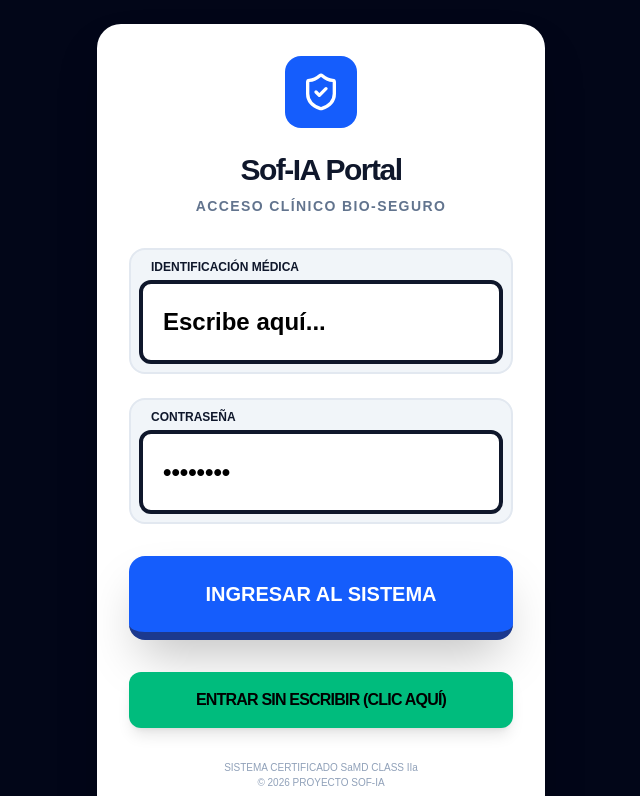
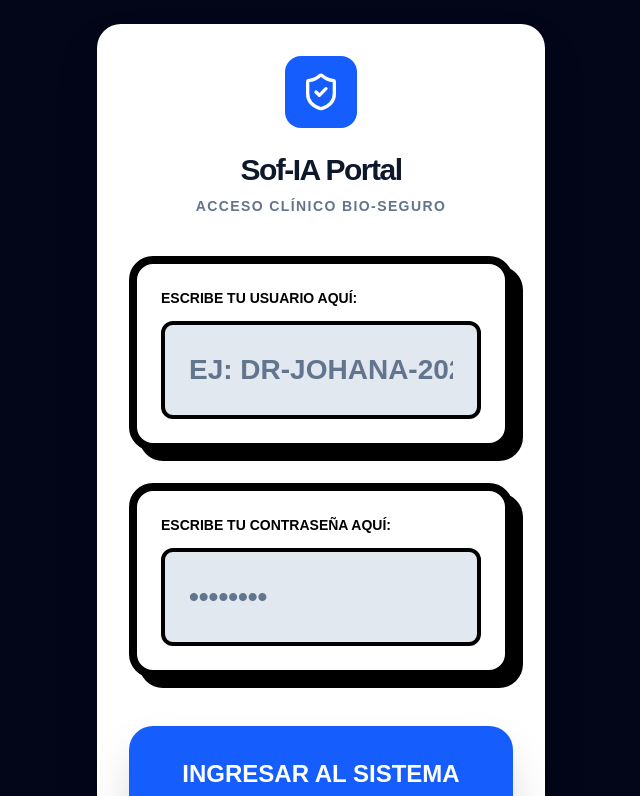
Before and after one commit to miguel1098703887-lgtm/sof-ia-dashboard, a Next.js app: page /sof-ia-dashboard/ in a window 1280 px wide. Shown: the top 796 px of the page, without its empty margins (319-959 px from the left). Built offline with nearby package versions, Linux system fonts and the light colour scheme.

Commit message:
Total login redesign for maximum accessibility: massive fonts, high-contrast borders

```diff
--- a/app/page.tsx
+++ b/app/page.tsx
@@ -124,45 +124,45 @@ export default function SofIAApp() {
           <h1 className="text-3xl font-black text-center text-slate-900 tracking-tighter mb-2">Sof-IA Portal</h1>
           <p className="text-center text-slate-500 text-sm mb-8 uppercase font-bold tracking-widest">Acceso Clínico Bio-Seguro</p>
 
-          <div className="space-y-6">
-            <div className="bg-slate-100 p-2 rounded-2xl border-2 border-slate-200">
-              <label className="text-[12px] font-black text-slate-900 uppercase ml-3 block mb-1">Identificación Médica</label>
+          <div className="space-y-8 mt-10">
+            <div className="bg-white p-6 rounded-3xl border-8 border-black shadow-[10px_10px_0px_#000000]">
+              <label className="text-[14px] font-black text-black uppercase block mb-3">ESCRIBE TU USUARIO AQUÍ:</label>
               <input
                 type="text"
-                placeholder="Escribe aquí..."
-                className="w-full p-5 bg-white border-4 border-slate-900 rounded-xl outline-none focus:ring-4 focus:ring-blue-500 transition-all font-black text-[24px] text-black block placeholder:text-slate-400"
-                style={{ color: '#000000', backgroundColor: '#FFFFFF', opacity: 1, WebkitTextFillColor: '#000000' }}
+                placeholder="EJ: DR-JOHANA-2026"
+                className="w-full p-6 bg-slate-200 border-4 border-black rounded-xl font-black text-[28px] text-black block placeholder:text-slate-500"
+                style={{ color: 'black', fontWeight: '900', opacity: '1' }}
                 value={loginId}
                 onChange={(e) => setLoginId(e.target.value)}
               />
             </div>
-            <div className="bg-slate-100 p-2 rounded-2xl border-2 border-slate-200">
-              <label className="text-[12px] font-black text-slate-900 uppercase ml-3 block mb-1">Contraseña</label>
+            <div className="bg-white p-6 rounded-3xl border-8 border-black shadow-[10px_10px_0px_#000000]">
+              <label className="text-[14px] font-black text-black uppercase block mb-3">ESCRIBE TU CONTRASEÑA AQUÍ:</label>
               <input
                 type="password"
                 placeholder="••••••••"
-                className="w-full p-5 bg-white border-4 border-slate-900 rounded-xl outline-none focus:ring-4 focus:ring-blue-500 transition-all font-black text-[24px] text-black block placeholder:text-slate-400"
-                style={{ color: '#000000', backgroundColor: '#FFFFFF', opacity: 1, WebkitTextFillColor: '#000000' }}
+                className="w-full p-6 bg-slate-200 border-4 border-black rounded-xl font-black text-[28px] text-black block placeholder:text-slate-500"
+                style={{ color: 'black', fontWeight: '900', opacity: '1' }}
                 value={loginPass}
                 onChange={(e) => setLoginPass(e.target.value)}
               />
             </div>
-            <div className="pt-2">
+            <div className="pt-4">
               <button
                 onClick={() => {
                   if (loginId === 'DR-JOHANA-2026' && loginPass === 'password') {
                     setIsLoggedIn(true);
                   } else {
-                    alert('ERROR: ID o PASS incorrectos.\n\nPrueba con el botón de abajo si tienes dudas.');
+                    alert('ERROR DE ACCESO.\n\nUSUARIO: DR-JOHANA-2026\nPASS: password');
                   }
                 }}
-                className="w-full py-6 bg-blue-600 text-white rounded-2xl font-black text-xl hover:bg-blue-700 transition-all shadow-2xl active:scale-95 border-b-8 border-blue-900"
+                className="w-full py-8 bg-blue-600 text-white rounded-3xl font-black text-2xl hover:bg-blue-700 transition-all border-b-[12px] border-blue-900 active:border-b-0 active:translate-y-2 shadow-2xl"
               >
                 INGRESAR AL SISTEMA
               </button>
               <button
                 onClick={() => { setLoginId('DR-JOHANA-2026'); setLoginPass('password'); }}
-                className="w-full py-4 bg-emerald-500 text-black font-black rounded-xl uppercase tracking-tighter mt-8 shadow-lg active:bg-emerald-600"
+                className="w-full py-6 bg-emerald-500 text-black font-black text-xl rounded-2xl uppercase mt-10 shadow-xl border-4 border-black active:bg-emerald-600"
               >
                 ENTRAR SIN ESCRIBIR (CLIC AQUÍ)
               </button>
```
